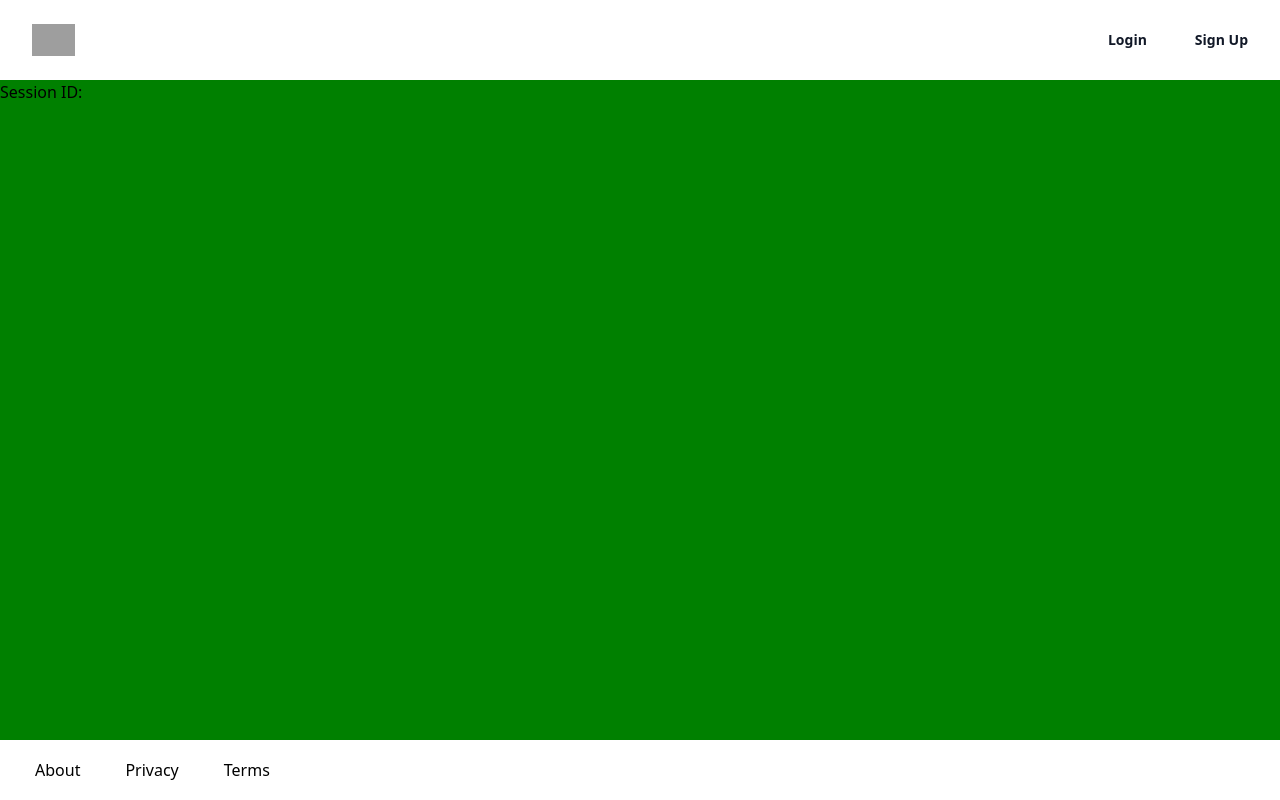
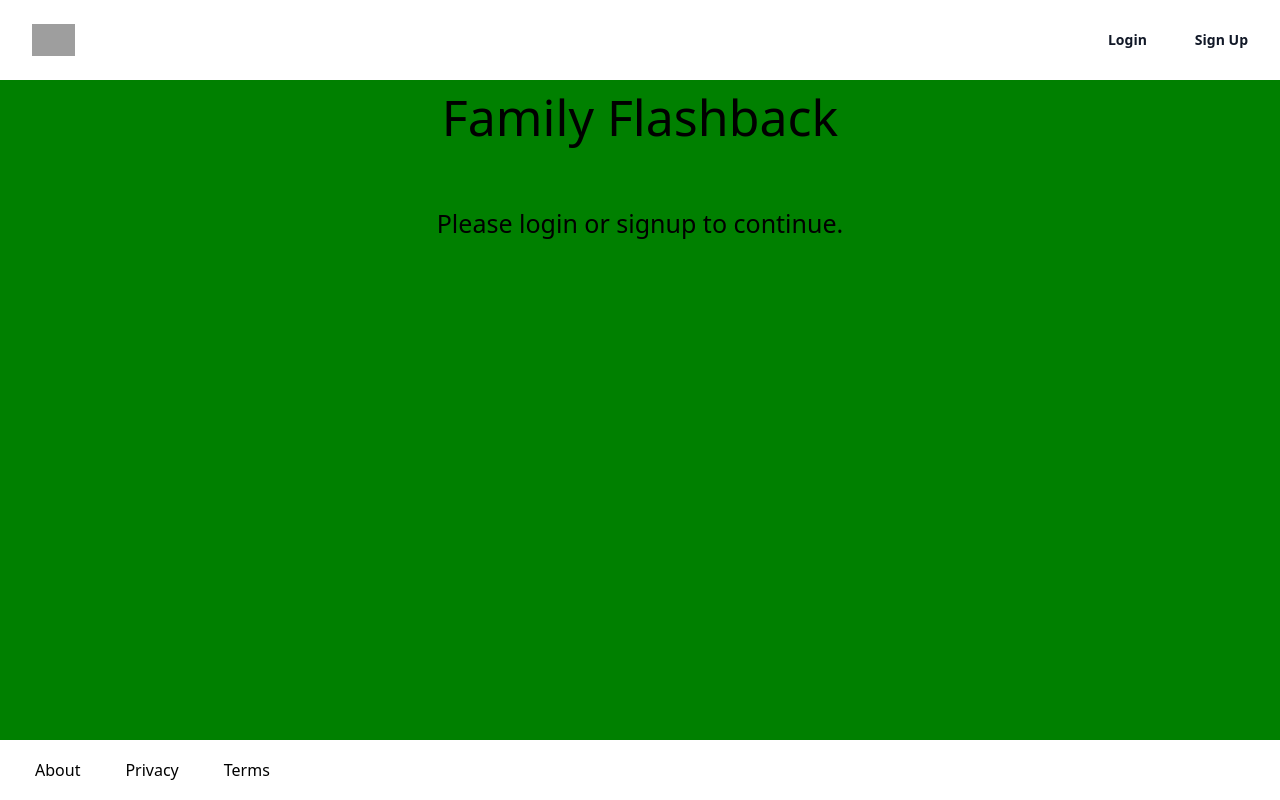
Before and after one commit to ShawnC-LaunchCode/liftoff-dec24-group1, a React (Vite) app in the folder frontend/family-flashback/: page / in a window 1280 px wide. Built offline with nearby package versions, Linux system fonts and the light colour scheme; grey boxes are pictures that could not be loaded.

Commit message:
placeholder component for landing page. logo in header now redirects to home

```diff
--- a/frontend/family-flashback/src/App.jsx
+++ b/frontend/family-flashback/src/App.jsx
@@ -17,18 +17,13 @@ import { useState, useEffect} from 'react'
 
 function App() {
 
-    const cookieValue = document.cookie
-        .split("; ")
-        .find((row) => row.startsWith("session="))
-        ?.split("=")[1];
-
   return (
     <>
         <Router>
           <div className='App'>
             <Header />
             <Routes>
-                <Route path="/home" element={<Home />} />
+                <Route path="/" element={<Home />} />
               <Route path="/tree" element={<Tree />} />
               <Route path="/map" element={<Map />} />
               <Route path="/blog" element={<Blog />} />
@@ -40,7 +35,6 @@ function App() {
               <Route path="/privacy" element={<Privacy />} />
               <Route path="/terms" element={<Terms />} />
             </Routes>
-            <h1>Session ID: {cookieValue}</h1>
             <Footer />
           </div>
         </Router>
--- a/frontend/family-flashback/src/components/header.jsx
+++ b/frontend/family-flashback/src/components/header.jsx
@@ -5,7 +5,7 @@ import { Dialog, DialogPanel } from '@headlessui/react'
 import { Bars3Icon, XMarkIcon } from '@heroicons/react/24/outline'
 
 const navigation = [
-  { name: 'Home', href: '/home'},
+  { name: 'Home', href: '/'},
   { name: 'Tree', href: '/tree' },
   { name: 'Map', href: '/map' },
   { name: 'Blog', href: '/blog' },
@@ -29,7 +29,7 @@ const cookieValue = document.cookie
     <header className="bg-white">
       <nav aria-label="Global" className="mx-auto flex max-w-7xl items-center justify-between p-6 lg:px-8">
         <div className="flex lg:flex-1">
-          <a href="#" className="-m-1.5 p-1.5">
+          <a href="/" className="-m-1.5 p-1.5">
             <span className="sr-only">Your Company</span>
             <img
               alt=""
--- /dev/null
+++ b/frontend/family-flashback/src/components/home.css
@@ -0,0 +1,21 @@
+.home{
+    display: flex;
+    flex-direction: column;
+    align-items: center;
+    justify-content: center;
+    gap: 50px;
+}
+
+.app-name{
+    display: flex;
+    align-items: center;
+    justify-content: center;
+    font-size: 50px;
+}
+
+.welcome{
+    display: flex;
+    align-items: center;
+    justify-content: center;
+    font-size: 25px;
+}
--- a/frontend/family-flashback/src/components/home.jsx
+++ b/frontend/family-flashback/src/components/home.jsx
@@ -1,48 +1,24 @@
 import React from 'react'
+import "./home.css"
+
 
 export default function Home() {
+
+    const cookieValue = document.cookie
+    .split("; ")
+    .find((row) => row.startsWith("session="))
+    ?.split("=")[1];
+
   return (
-    <div className="terms-comp">
-        <h1>Terms and Conditions</h1>
-
-        <ul>
-            <li>Lorem ipsum dolor sit amet.</li>
-            <li>Lorem ipsum dolor.</li>
-            <li>Lorem ipsum dolor sit amet, consectetur.</li>
-        </ul>
-        <br/>
-        <p>
-        Lorem ipsum dolor sit amet, consectetur adipiscing elit.
-        Nam elit felis, condimentum eget neque id, gravida venenatis libero.
-        Nunc tincidunt eget turpis ac blandit.
-        Curabitur pellentesque nulla justo, viverra mattis urna volutpat sit amet.
-        Sed vel dolor ipsum. Nunc sit amet purus ut enim iaculis porta.
-        Sed in metus venenatis, rutrum massa a, sollicitudin diam. Ut non urna dolor.
-        Etiam ut sem dictum, varius orci quis, tempus mi.
-        Donec sem lorem, posuere quis porttitor eget, pulvinar non enim.
-        Maecenas venenatis vestibulum luctus. Ut dui justo, placerat ut orci quis, auctor congue arcu.
-        </p>
-        <br/>
-        <p>
-        Lorem ipsum dolor sit amet, consectetuer adipiscing elit.
-        Aenean commodo ligula eget dolor. Aenean massa.
-        Cum sociis natoque penatibus et magnis dis parturient montes, nascetur ridiculus mus.
-        Donec quam felis, ultricies nec, pellentesque eu, pretium quis, sem.
-        Nulla consequat massa quis enim. Donec pede justo, fringilla vel, aliquet nec, vulputate eget, arcu.
-        In enim justo, rhoncus ut, imperdiet a, venenatis
-        </p>
-        <br/>
-        <p>
-        Lorem ipsum dolor sit amet, consectetur adipiscing elit.
-        Nam elit felis, condimentum eget neque id, gravida venenatis libero.
-        Nunc tincidunt eget turpis ac blandit.
-        Curabitur pellentesque nulla justo, viverra mattis urna volutpat sit amet.
-        Sed vel dolor ipsum. Nunc sit amet purus ut enim iaculis porta.
-        Sed in metus venenatis, rutrum massa a, sollicitudin diam. Ut non urna dolor.
-        Etiam ut sem dictum, varius orci quis, tempus mi.
-        Donec sem lorem, posuere quis porttitor eget, pulvinar non enim.
-        Maecenas venenatis vestibulum luctus. Ut dui justo, placerat ut orci quis, auctor congue arcu.
-        </p>
+    <div className="home">
+        <div className="app-name">
+            <h1>Family Flashback</h1>
+        </div>
+        {cookieValue == null &&
+            <div className="welcome">
+                <h1>Please login or signup to continue.</h1>
+            </div>
+        }
     </div>
   )
 }
```
